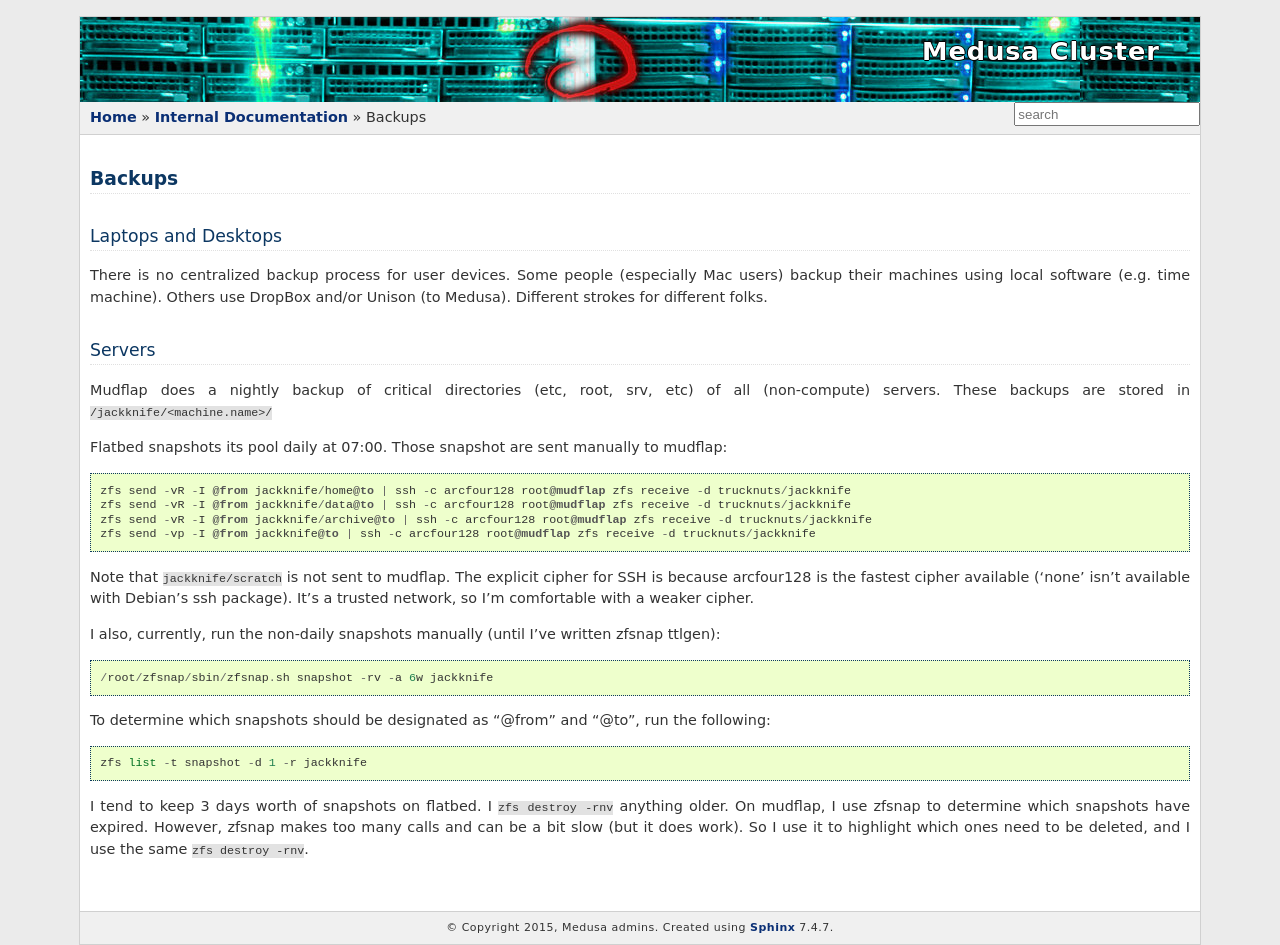
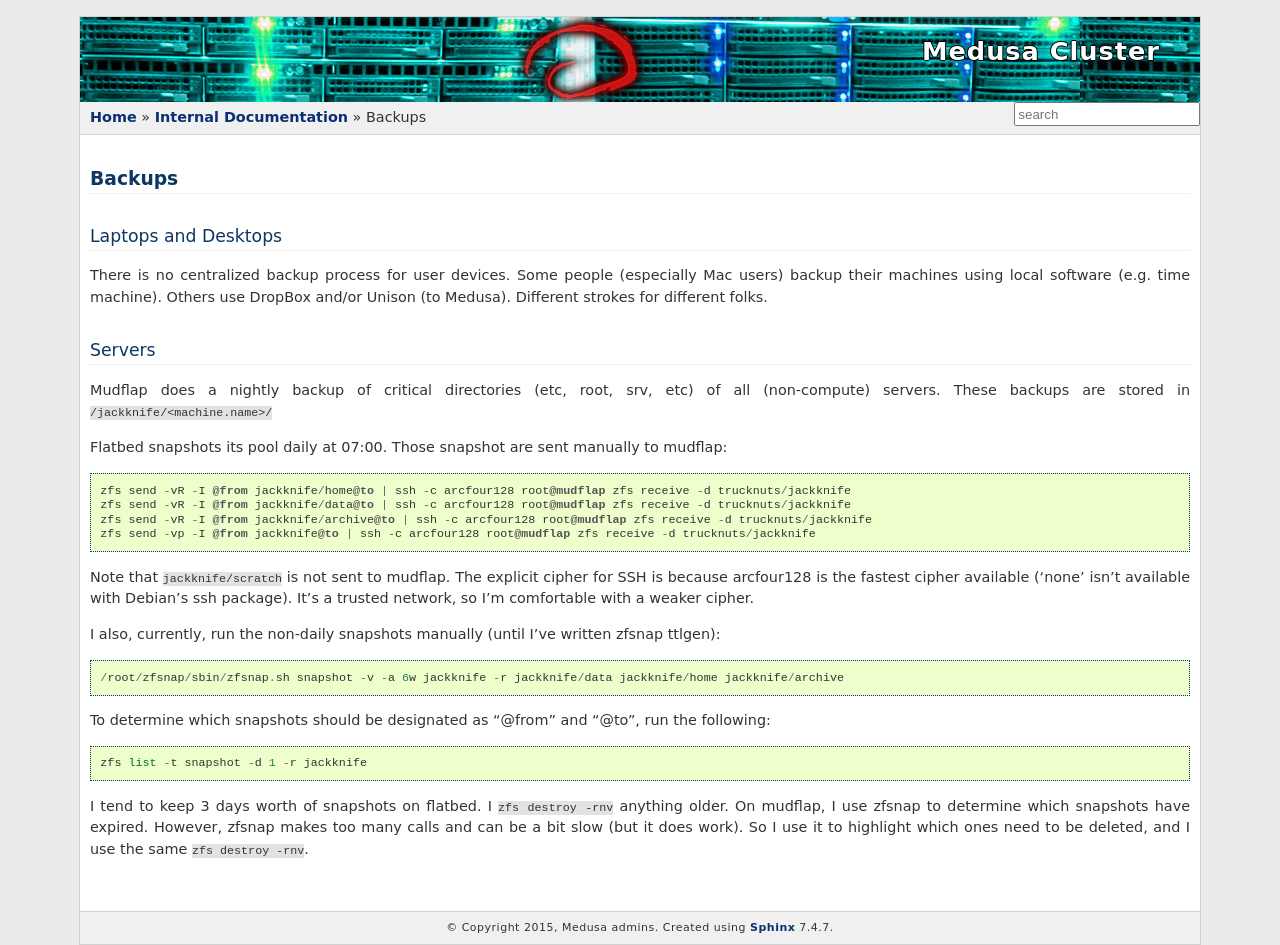
Before and after one commit to psychoinformatics-de/ipsy-docs, a Sphinx documentation site: the page built from source/internal/backups.rst, in a window 1280 px wide. Built offline with Sphinx 7.4.7, drawn with Linux system fonts in a browser that asks for light colours; formulas are drawn with MathJax 3.

Commit message:
Update manual snapshot command

```diff
--- a/source/internal/backups.rst
+++ b/source/internal/backups.rst
@@ -34,7 +34,7 @@ with a weaker cipher.
 I also, currently, run the non-daily snapshots manually (until I've written
 zfsnap ttlgen)::
 
-    /root/zfsnap/sbin/zfsnap.sh snapshot -rv -a 6w jackknife
+    /root/zfsnap/sbin/zfsnap.sh snapshot -v -a 6w jackknife -r jackknife/data jackknife/home jackknife/archive
 
 To determine which snapshots should be designated as "@from" and "@to", run the
 following::
```
